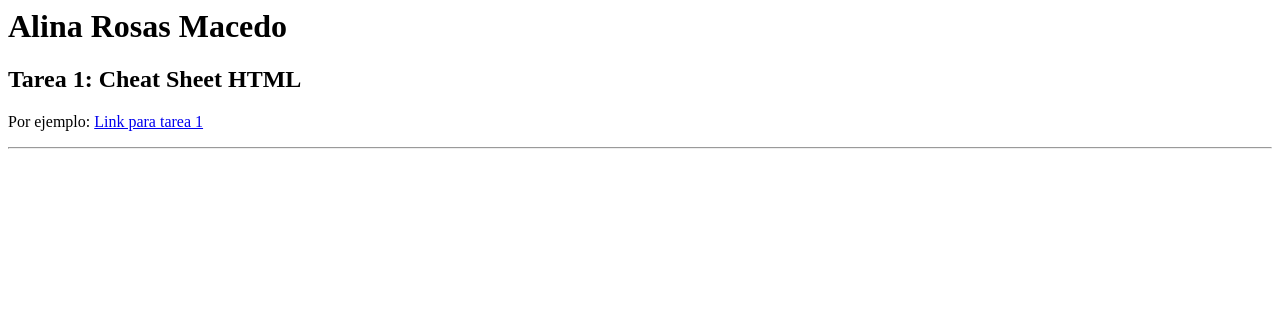
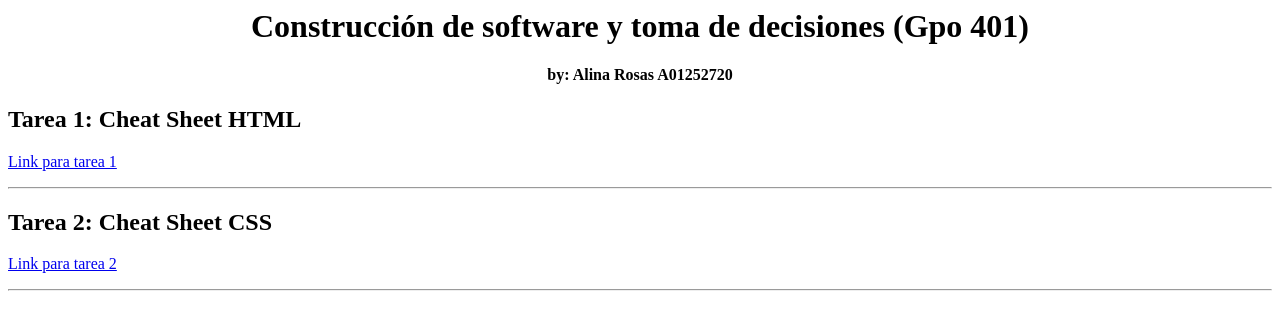
Before and after one commit to alinarosasm/alinarosasm.github.io, a plain HTML site: page index.html in a window 1280 px wide. Drawn offline with Linux system fonts and the light colour scheme.

Commit message:
Update index.html

```diff
--- a/index.html
+++ b/index.html
@@ -1,4 +1,9 @@
-<h1>Alina Rosas Macedo</h1>
+    <h1> <center> Construcción de software y toma de decisiones (Gpo 401) </center></h1>
+    <h4><center>by: Alina Rosas A01252720</center></h4>
+
     <h2>Tarea 1: Cheat Sheet HTML</h2>
-    <p>Por ejemplo: <a href="https://alinarosasm.github.io./html-cheatsheet.html">Link para tarea 1</a></p>
+    <p><a href="https://alinarosasm.github.io./html-cheatsheet.html">Link para tarea 1</a></p>
     <hr>
+    <h2>Tarea 2: Cheat Sheet CSS</h2>
+    <p><a href="https://alinarosasm.github.io./css-cheatsheet.html">Link para tarea 2</a></p>
+    <hr>
```
